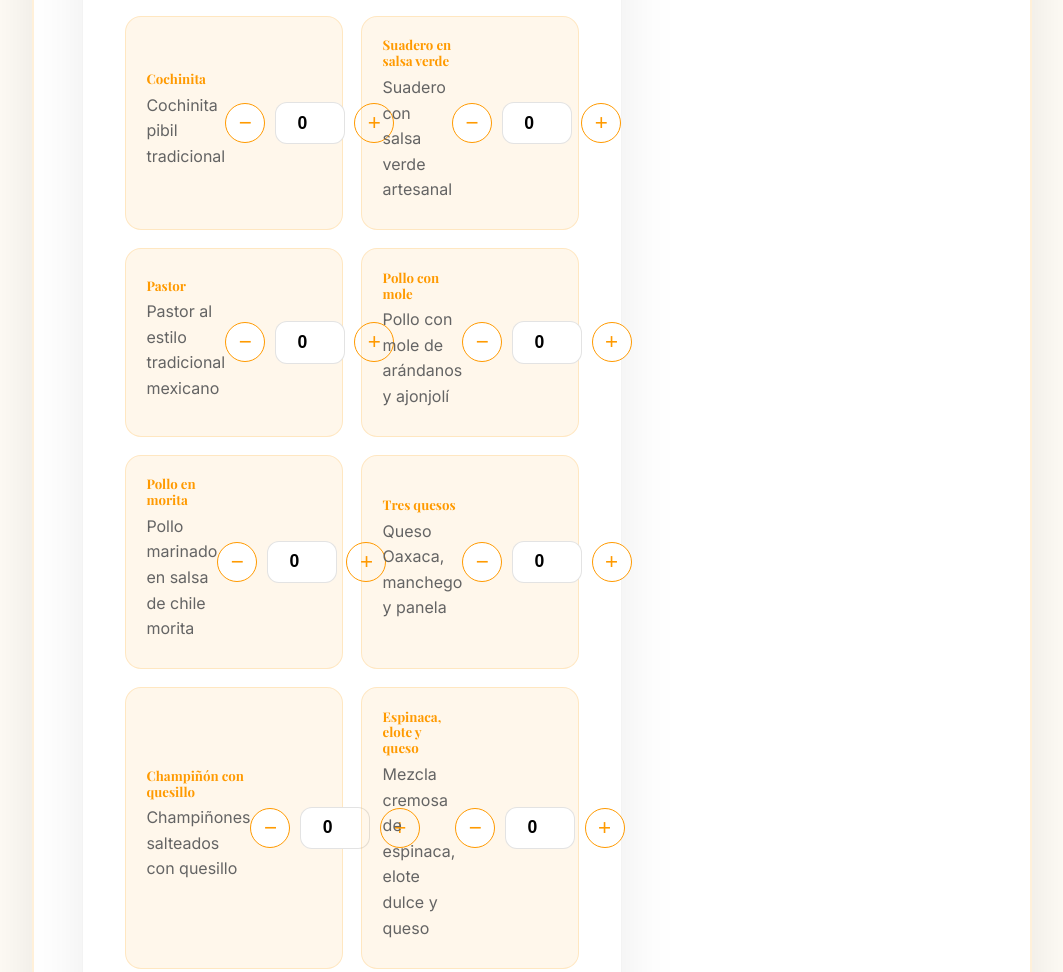
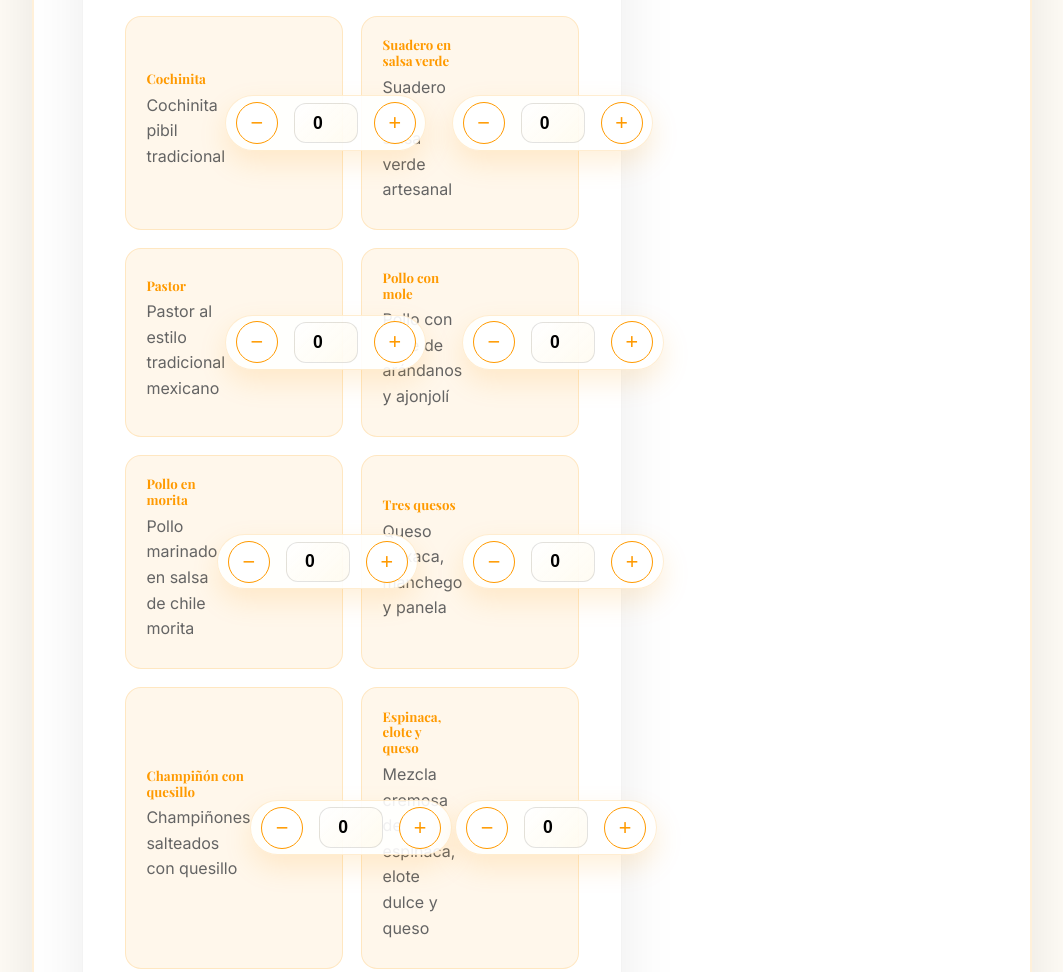
Before and after one commit to NFTSkull/tamales, a website built with Vite: page index.html in a window 1280 px wide. Shown: the part 5946-6918 px from the top of the page, without its empty margins (108-1171 px from the left). Built offline with nearby package versions, Linux system fonts and the light colour scheme.

Commit message:
style(productos): refinar controles de cantidad en desktop

```diff
--- a/src/styles/main.scss
+++ b/src/styles/main.scss
@@ -889,7 +889,18 @@ img {
   &__controls {
     display: flex;
     align-items: center;
-    gap: 0.6rem;
+    gap: 0.75rem;
+    flex-shrink: 0;
+
+    @media (min-width: 992px) {
+      position: relative;
+      gap: 1rem;
+      background: rgba(255, 255, 255, 0.9);
+      border-radius: 999px;
+      padding: 0.35rem 0.6rem;
+      box-shadow: 0 12px 28px rgba(255, 154, 0, 0.15);
+      border: 1px solid rgba(255, 154, 0, 0.18);
+    }
   }
 }
 
@@ -906,22 +917,51 @@ img {
 
   &:hover {
     background: $primary-orange;
-    color: $white;
+    color: white;
+    transform: scale(1.1);
+  }
+
+  @media (min-width: 992px) {
+    width: 42px;
+    height: 42px;
+    font-size: 1.35rem;
+    border-width: 1px;
+    transition: transform 0.25s ease, box-shadow 0.25s ease, background 0.25s ease;
+
+    &:hover {
+      box-shadow: 0 8px 16px rgba(255, 154, 0, 0.2);
+      transform: translateY(-1px) scale(1.05);
+    }
   }
 }
 
 .quantity-input {
-  width: 70px;
+  width: 80px;
+  padding: 0.75rem;
   text-align: center;
   border: 1px solid rgba(31, 31, 31, 0.12);
   border-radius: 12px;
-  padding: 0.6rem 0.5rem;
   font-weight: 700;
   font-size: 1.1rem;
 
   &--error {
-    border-color: #E53935;
-    box-shadow: 0 0 0 3px rgba(229, 57, 53, 0.18);
+    border-color: #e74c3c;
+    box-shadow: 0 0 0 4px rgba(231, 76, 60, 0.1);
+  }
+
+  @media (min-width: 992px) {
+    width: 64px;
+    padding: 0.55rem 0.35rem;
+    font-size: 1.1rem;
+    letter-spacing: 0.05em;
+    border-radius: 12px;
+    background: linear-gradient(135deg, rgba(255, 255, 255, 0.9), rgba(255, 209, 92, 0.08));
+    border-color: rgba(31, 31, 31, 0.12);
+
+    &:focus {
+      border-color: $primary-orange;
+      box-shadow: 0 0 0 3px rgba(255, 154, 0, 0.18);
+    }
   }
 }
 
```
